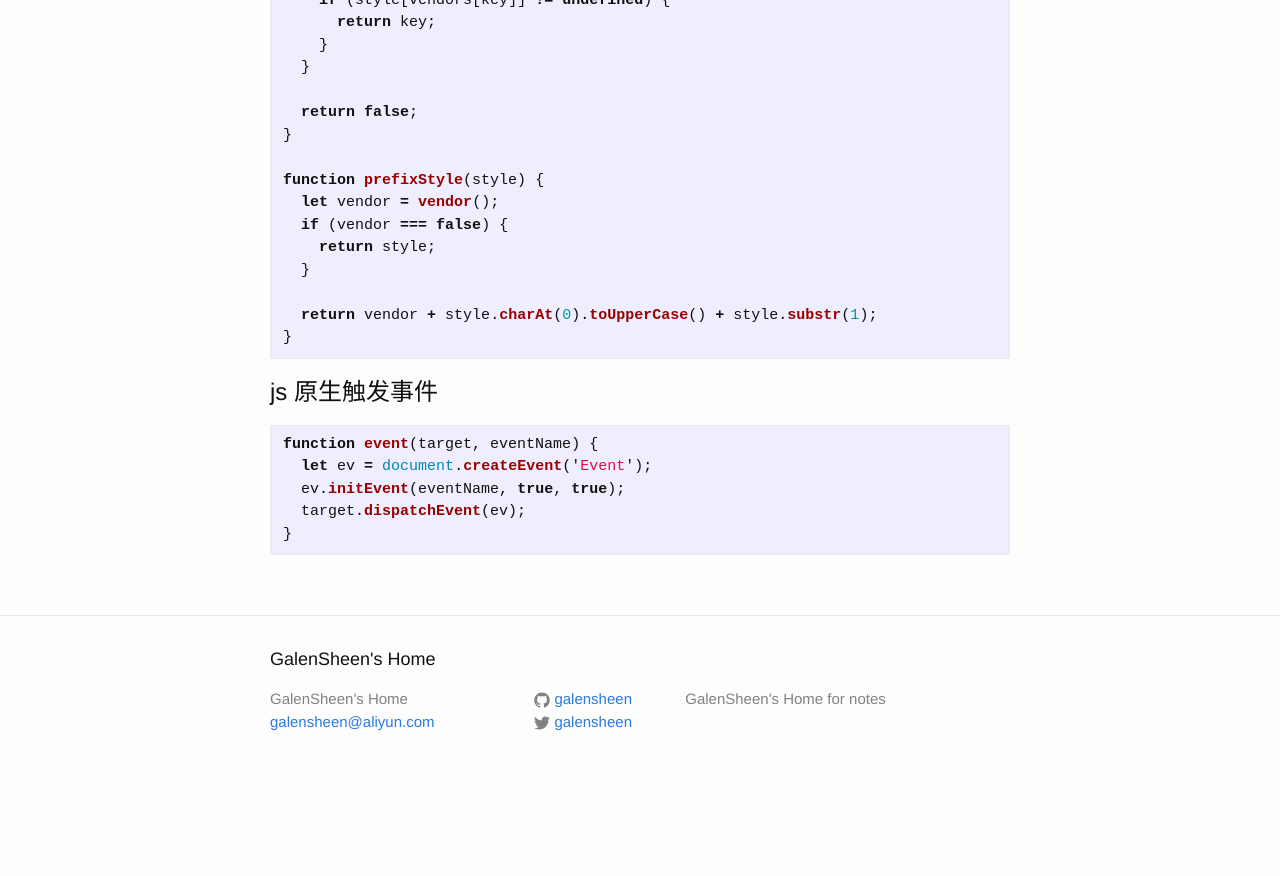
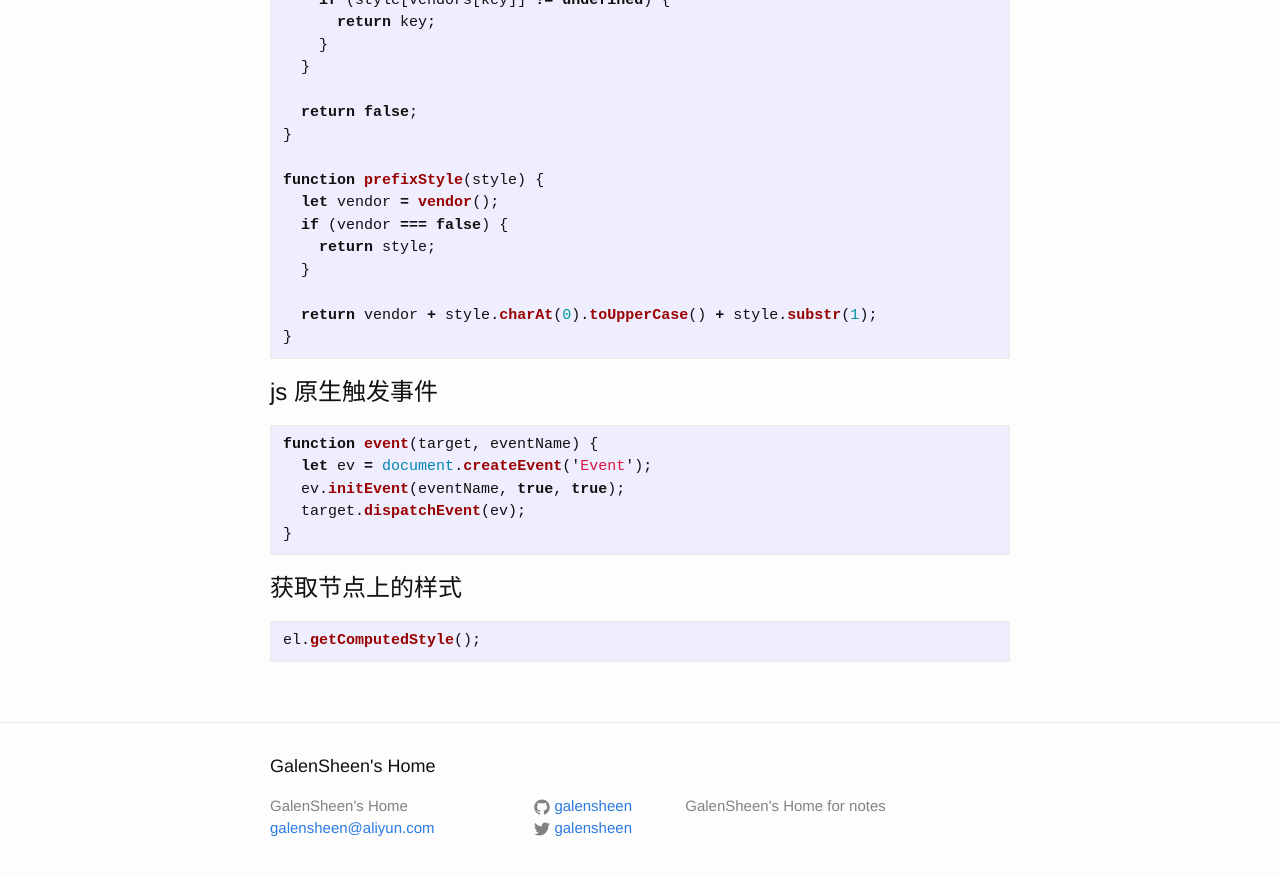
Before and after one commit to galensheen/galensheen.github.io, a Jekyll site: the page built from _posts/tattle/2017-01-15-js-note.md, in a window 1280 px wide and 900 px high, scrolled down 2210 px. Shown: the top 876 px of the window. Built offline with Jekyll 4.4.1, drawn with Linux system fonts in a browser that asks for light colours; our own code applies the rules of GitHub Pages for plain Markdown files; before the commit the page ends 3003 px from its top, so only the background shows below that.

Commit message:
增加查询节点样式的方法getComputedStyle()

````diff
--- a/_posts/tattle/2017-01-15-js-note.md
+++ b/_posts/tattle/2017-01-15-js-note.md
@@ -117,3 +117,8 @@ function event(target, eventName) {
   target.dispatchEvent(ev);
 }
 ```
+
+# 获取节点上的样式
+```javascript
+el.getComputedStyle();
+```
````
